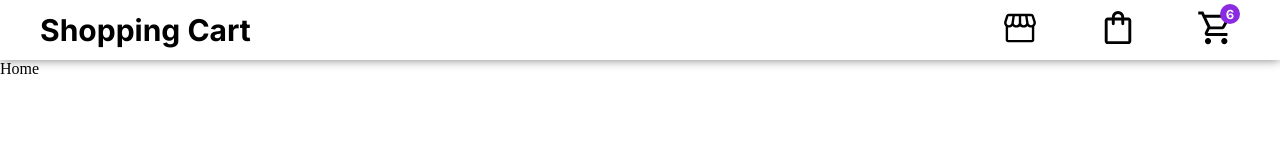
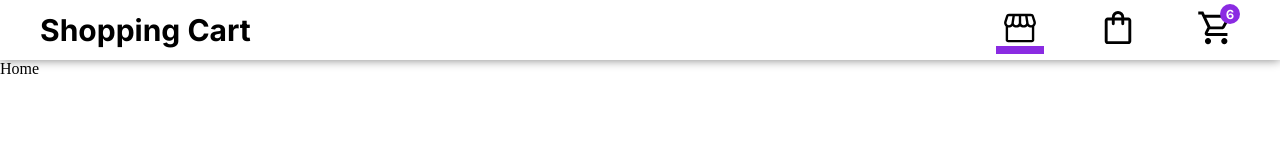
Before and after one commit to heyyayesh/shopping-cart, a React (Create React App) app: page / in a window 1280 px wide. Shown: the top 160 px of the page. Built offline with nearby package versions, Linux system fonts and the light colour scheme.

Commit message:
Add selected status to navbar

```diff
--- a/src/App.js
+++ b/src/App.js
@@ -1,4 +1,4 @@
-import React from "react";
+import React, { useState } from "react";
 import { BrowserRouter, Routes, Route } from "react-router-dom";
 import GlobalCss from "./GlobalStyles";
 import NavBar from "./components/navbar/NavBar";
@@ -7,12 +7,13 @@ import Products from "./components/products/Products";
 import Cart from "./components/cart/Cart";
 
 const App = () => {
+  const [selectedTab, setSelectedTab] = useState("home");
   return (
     <BrowserRouter>
       <GlobalCss />
-      <NavBar />
+      <NavBar selectedTab={selectedTab} setSelectedTab={setSelectedTab} />
       <Routes>
-        <Route path="/" element={<Home />} />
+        <Route path="/" element={<Home setSelectedTab={setSelectedTab} />} />
         <Route path="/products" element={<Products />} />
         <Route path="/cart" element={<Cart />} />
       </Routes>
--- a/src/components/navbar/NavBar.jsx
+++ b/src/components/navbar/NavBar.jsx
@@ -4,17 +4,29 @@ import homeIcon from "../../assets/home.svg";
 import productsIcon from "../../assets/shopping-bag.svg";
 import cartIcon from "../../assets/shopping-cart.svg";
 
-const NavBar = () => {
+const NavBar = ({ selectedTab, setSelectedTab }) => {
   return (
     <Nav>
       <Title>Shopping Cart</Title>
-      <StyledLink to="/">
+      <StyledLink
+        selected={selectedTab === "home" ? true : false}
+        onClick={() => setSelectedTab("home")}
+        to="/"
+      >
         <Img src={homeIcon} alt="home icon" />
       </StyledLink>
-      <StyledLink to="/products">
+      <StyledLink
+        selected={selectedTab === "products" ? true : false}
+        onClick={() => setSelectedTab("products")}
+        to="/products"
+      >
         <Img src={productsIcon} alt="products icon" />
       </StyledLink>
-      <StyledLink to="/cart">
+      <StyledLink
+        selected={selectedTab === "cart" ? true : false}
+        onClick={() => setSelectedTab("cart")}
+        to="/cart"
+      >
         <Img src={cartIcon} alt="cart icon" />
         <Badge>6</Badge>
       </StyledLink>
--- a/src/components/navbar/navbar.style.js
+++ b/src/components/navbar/navbar.style.js
@@ -16,7 +16,6 @@ export const Title = styled.h1`
   flex: 1;
   font-family: "Inter", sans-serif;
   font-size: 30px;
-  /* color: blueviolet; */
 `;
 
 export const Img = styled.img`
@@ -37,7 +36,8 @@ export const StyledLink = styled(Link)`
     width: 100%;
     background-color: blueviolet;
     z-index: 0;
-    transform: translateX(-100%);
+    transform: ${({ selected }) =>
+      selected ? "translateX(0%)" : "translateX(-100%)"};
     transition: transform 150ms ease-in-out;
   }
 
```
